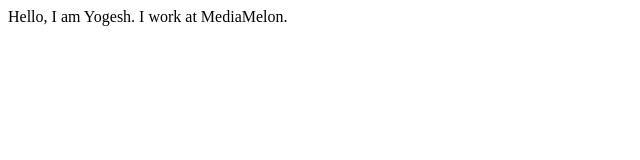
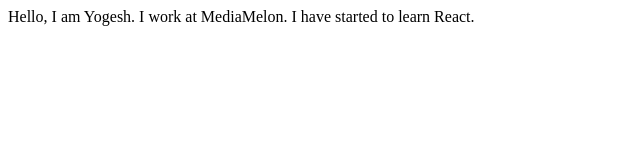
Before and after one commit to yogesh-/Yogesh-dev-portfolio, a plain HTML site: page index.html in a window 1280 px wide. Shown: the whole page, without its empty margins (0-640 px from the left). Drawn offline with Linux system fonts and the light colour scheme.

Commit message:
updating the webpage

```diff
--- a/index.html
+++ b/index.html
@@ -8,5 +8,7 @@
 </head>
 <body>
     Hello, I am Yogesh. I work at MediaMelon.
+
+    I have started to learn React.
 </body>
 </html>
```
